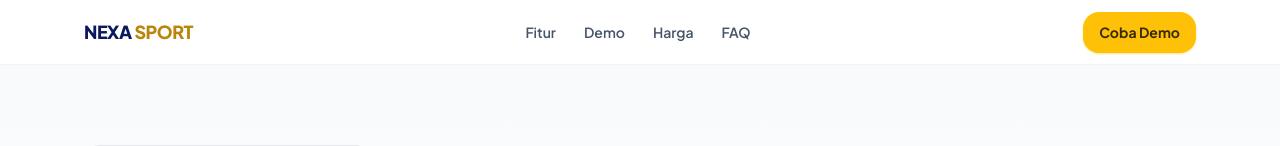
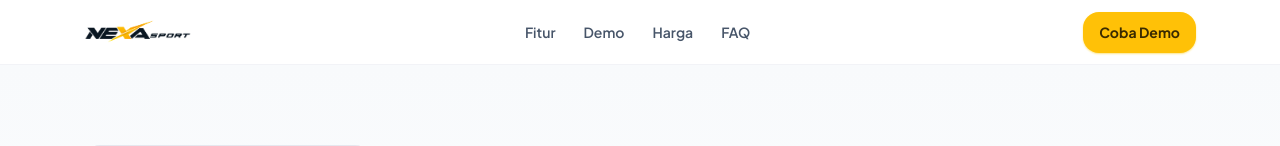
Before and after one commit to ersetdigital-sudo/nexasport, a Next.js app: page /penawaran in a window 1280 px wide. Shown: the top 146 px of the page. Built offline with nearby package versions, Linux system fonts and the light colour scheme.

Commit message:
Tambah logo Nexa Sport ke navbar dan footer landing page
Co-authored-by: base44-builder[bot] <245833847+base44-builder[bot]@users.noreply.github.com>

```diff
--- a/components/penawaran/Landing.tsx
+++ b/components/penawaran/Landing.tsx
@@ -64,8 +64,8 @@ export default function Landing() {
       {/* ══ 1. NAVBAR ══ */}
       <header className="sticky top-0 z-40 border-b border-[#0B1A5C]/5 bg-white/85 backdrop-blur">
         <div className="mx-auto flex h-16 max-w-6xl items-center justify-between px-5">
-          <a href="/penawaran" className="text-lg font-extrabold tracking-tight text-[#0B1A5C]">
-            NEXA <span className="text-[#B8860B]">SPORT</span>
+          <a href="/penawaran" className="flex items-center">
+            <img src="/nexa-sport-logo.png" alt="Nexa Sport" className="h-9 w-auto" />
           </a>
           <nav className="hidden items-center gap-7 text-[14px] font-semibold text-[#475569] md:flex">
             {MENU.map((m) =>
@@ -398,9 +398,7 @@ export default function Landing() {
       <footer className="bg-[#08123D] py-10">
         <div className="mx-auto flex max-w-6xl flex-col items-center justify-between gap-5 px-5 sm:flex-row">
           <div>
-            <p className="text-[16px] font-extrabold tracking-tight text-white">
-              NEXA <span className="text-[#FFC107]">SPORT</span>
-            </p>
+            <img src="/nexa-sport-logo.png" alt="Nexa Sport" className="h-8 w-auto rounded-lg bg-white px-2.5 py-1" />
             <p className="mt-1 text-[12px] text-white/50">{PENAWARAN.tntSport} · © {new Date().getFullYear()} Nexa Sport</p>
           </div>
           <div className="flex items-center gap-3">
```
Also changed, not shown: public/nexa-sport-logo.png (added).
